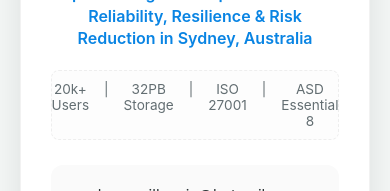
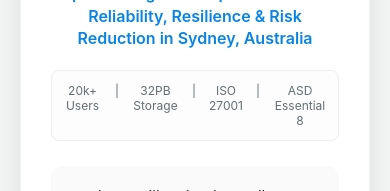
Before and after one commit to brucegillespie/iambruce, a plain HTML site: page index.html in a window 390 px wide. Shown: the part 318-509 px from the top of the page. Drawn offline with Linux system fonts and the light colour scheme.

Commit message:
style: harden stats block for mobile and switch to solid border

```diff
--- a/index.html
+++ b/index.html
@@ -76,14 +76,15 @@
         .stats {
             display: flex;
             justify-content: center;
-            gap: 15px;
+            gap: 12px;
             margin-bottom: 25px;
-            font-size: 0.85rem;
+            font-size: 0.75rem; /* Reduced for better mobile fit */
             color: var(--text-muted);
             background: #fdfdfd;
-            padding: 10px;
+            padding: 12px 10px; /* Added 2px vertical breathing room */
             border-radius: 8px;
-            border: 1px dashed #eee;
+            border: 1px solid #eee; /* Solid border looks more executive than dashed */
+            flex-wrap: nowrap; /* Forces it to stay on one line */
         }
 
         .contact-info {
```
